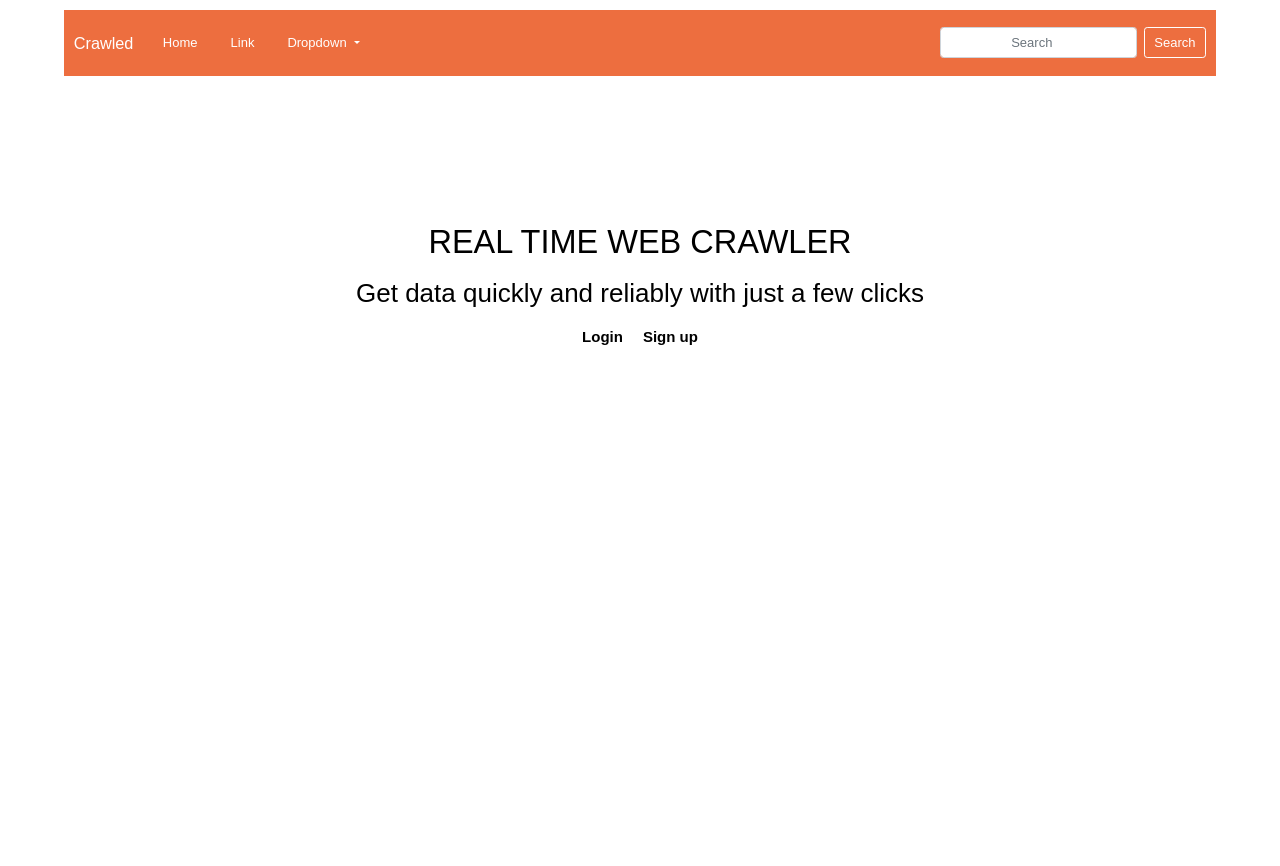
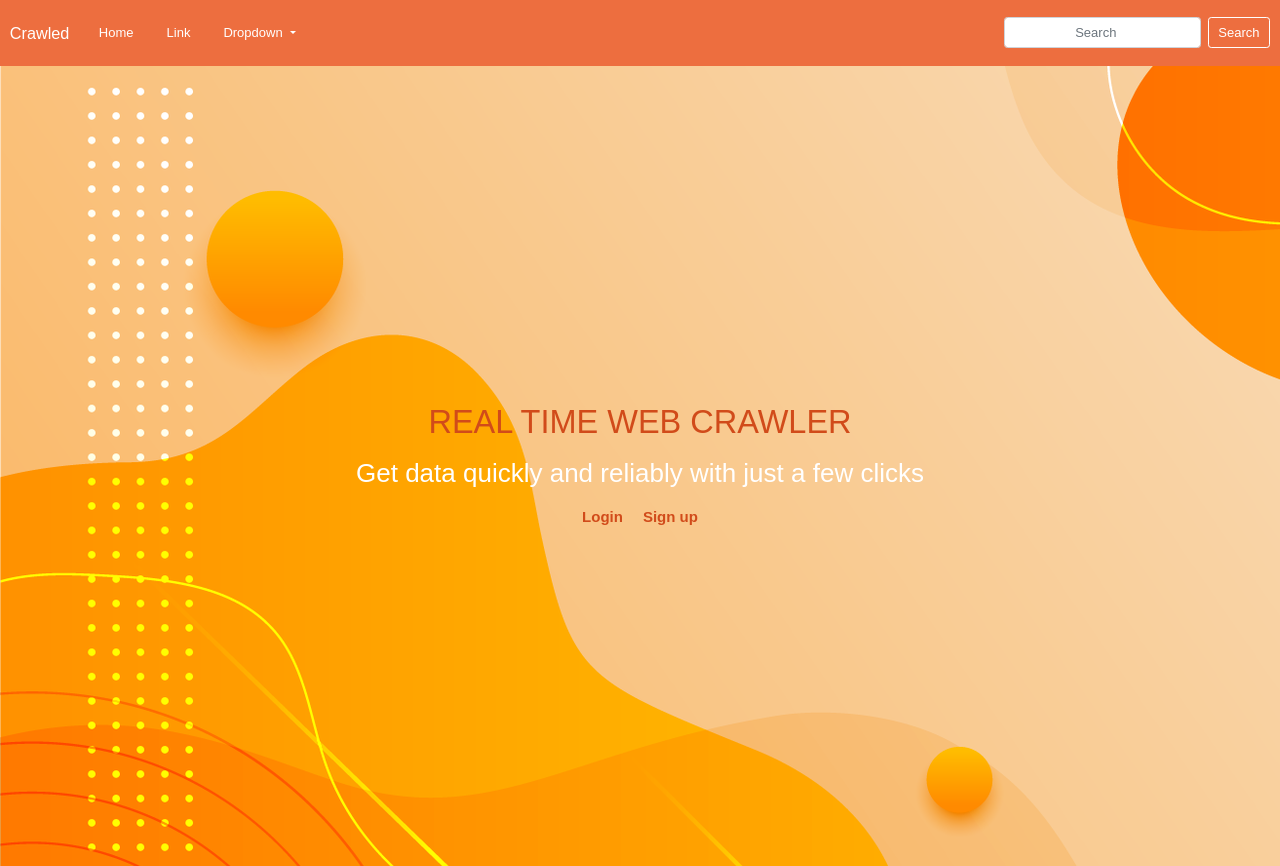
Before and after one commit to valkyrjas074/GroupProject2022, a Flask app: page / in a window 1280 px wide. Before the commit the page ends 345 px from the top, so only its background shows below. Run offline with Flask 2, Linux system fonts and the light colour scheme; some libraries are stand-ins or nearby versions.

Commit message:
add background to page and full width navbar

```diff
--- a/static/css/main.css
+++ b/static/css/main.css
@@ -2,6 +2,8 @@ body{
     margin: 0;
     padding: 0;
     font-family: sans-serif;
+    background-image: url("./image/orange-bg.png");
+
 }
 
 /* index */
@@ -19,11 +21,11 @@ body{
 }
 
 nav {
-  width: 90%;
+  /* width: 90%; */
   display: flex;
   flex-direction: row;
   justify-content: space-between;
-  margin: 10px 5%;
+  /* margin: 10px 5%; */
 }
 .nav-items {
   display: flex;
@@ -41,13 +43,13 @@ nav {
   font-size: 36;
   font-weight: bold;
   margin: 10px 0;
-  color: black;
+  color: white;
   font-weight: 500;
   font-size: 25px;
 }
 
 .form-container {
-  height: 50vh;
+  height: 100vh;
   display: flex;
   flex-direction: column;
   align-items: center;
@@ -56,7 +58,7 @@ nav {
 }
 
 #title-header {
-    color: black
+    color: #d14b1a
 }
 
 .form-submit {
@@ -240,7 +242,7 @@ nav {
       text-decoration: none;
       font-size: 15px;
       font-weight: bold;
-      color:black;
+      color:#d14b1a;
       margin: 0px 10px;
 
   }
```
Also changed, not shown: static/css/image/orange-bg.png (added).
